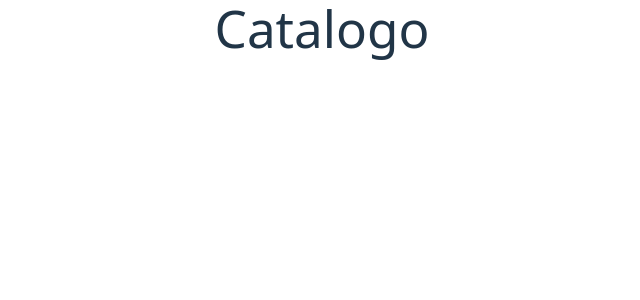
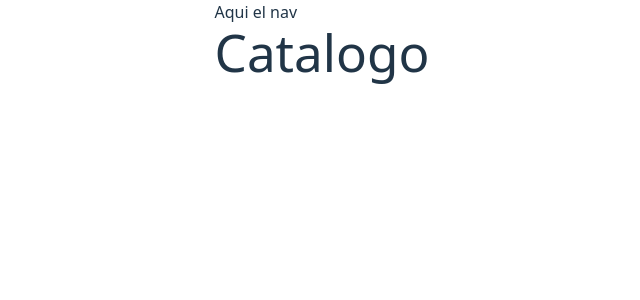
Before and after one commit to scarlos723/front-relatos-de-papel, a React (Vite) app: page /catalogo in a window 1280 px wide. Shown: the top 300 px of the page, without its empty margins (318-958 px from the left). Built offline with nearby package versions, Linux system fonts and the light colour scheme.

Commit message:
update app

```diff
--- a/src/layout/LandingLayout.tsx
+++ b/src/layout/LandingLayout.tsx
@@ -1,6 +1,10 @@
 import { Outlet } from "react-router-dom";
 const LandingLayout = () => {
-  return <>{<Outlet />}</>;
+  return <>
+    <header>
+      <nav>Aqui el nav</nav>
+    </header>
+    {<Outlet />}</>;
 };
 
 export default LandingLayout;
```
Also changed, not shown: src/App.tsx (+12 -6 lines).
